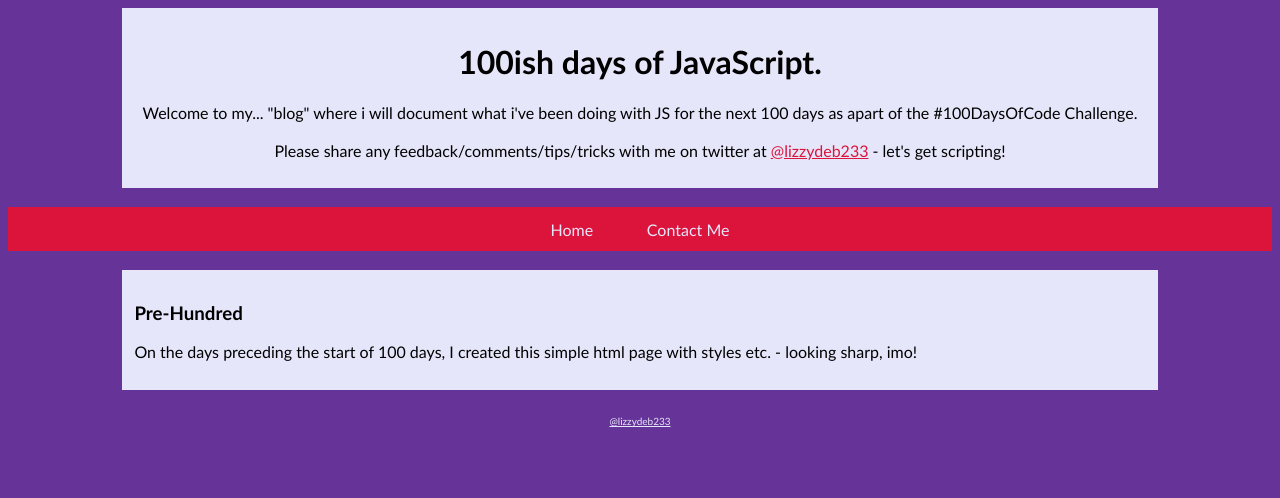
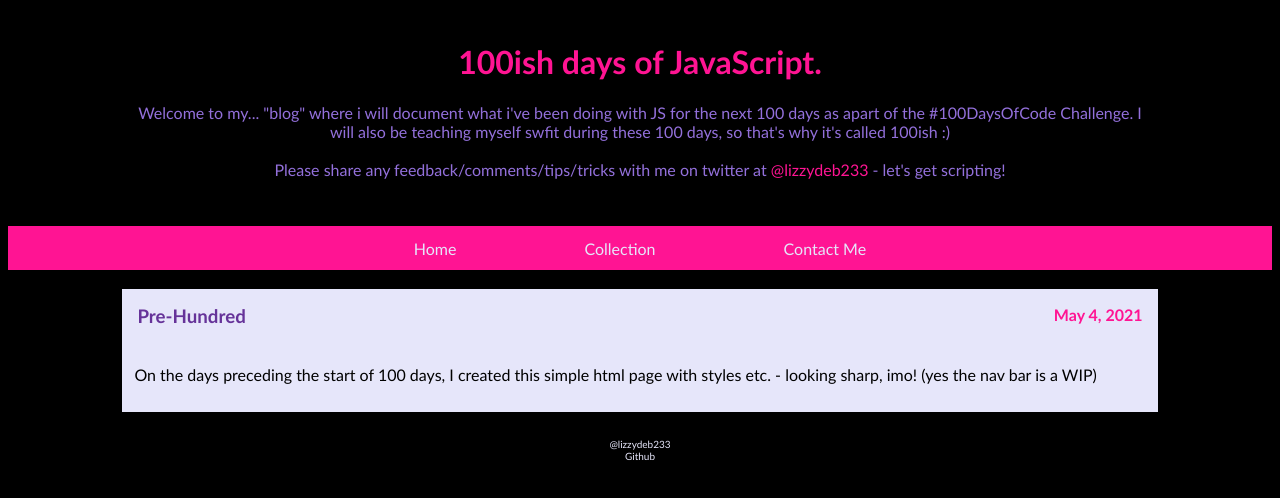
Before and after one commit to lizzyj233/100Days-JS, a website: page index.html in a window 1280 px wide. Drawn offline with Linux system fonts and the light colour scheme.

Commit message:
changed styles

```diff
--- a/index.html
+++ b/index.html
@@ -10,21 +10,30 @@
 
 <div id="welcome" class="title-container">
     <h1>100ish days of JavaScript.</h1>
-    <p>Welcome to my... "blog" where i will document what i've been doing with JS for the next 100 days as apart of the #100DaysOfCode Challenge. <br><br>Please share any feedback/comments/tips/tricks with me on twitter at <a href="https://twitter.com/lizzydeb233">@lizzydeb233</a> - let's get scripting!</p>
+    <p>Welcome to my... "blog" where i will document what i've been doing with JS for the next 100 days as apart of the #100DaysOfCode Challenge. I will also be teaching myself swfit during these 100 days, so that's why it's called 100ish :) <br><br>Please share any feedback/comments/tips/tricks with me on twitter at <a href="https://twitter.com/lizzydeb233">@lizzydeb233</a> - let's get scripting!</p>
 </div>
 <br>
 
 <div class="navigation" id="navigation">
     <a href="index.html">Home</a>
+    <a href="">Collection</a>
     <a href="">Contact Me</a>
 </div><br>
 
+<div id="today">
+<!--post template should be as follows, div id change for the day to connect to a function to populate content on view post click-->
 <div id="pre-hundred" class="content-container">
-    <h3>Pre-Hundred</h3>
-    <p>On the days preceding the start of 100 days, I created this simple html page with styles etc. - looking sharp, imo!</p>
+    <table class="post-header-table">
+        <td><h3 class="post-title">Pre-Hundred</h3></td>
+        <td><h4 class="post-date">May 4, 2021</h4></td>
+    </table>
+    <p>On the days preceding the start of 100 days, I created this simple html page with styles etc. - looking sharp, imo! (yes the nav bar is a WIP)</p>
 </div>
+</div>
+
 </body>
 <footer>
-    <a href="https://twitter.com/lizzydeb233">@lizzydeb233</a>
+    <a href="https://twitter.com/lizzydeb233">@lizzydeb233</a><br>
+    <a href="https://github.com/lizzyj233">Github</a>
 </footer>
 </html>
--- a/styles.css
+++ b/styles.css
@@ -4,38 +4,41 @@ footer{padding: 2%;
     font-size: x-small;
     color:black;}
 footer a{color:lavender;}
-td{padding: 1%;}
+
 body{font-family:'Trebuchet MS', 'Lucida Sans Unicode', 'Lucida Grande', 'Lucida Sans', Arial, sans-serif;
-    background-color:rebeccapurple }
-a{color:crimson;}
-h2.book-title-class {text-decoration: underline;}
+    background-color:black }
+
+a{color:deeppink;
+    text-decoration: none;}
+
+h1{color:deeppink;}
+
 label{text-align: right;}
 
 /*Styles for classes*/
-.main {background-color: black}
 .navigation{
     position: relative;
     overflow: hidden;
     padding: 1%;
     text-align: center;
-    background-color:crimson;
+    background-color:deeppink;
 }
 .navigation a{
     color: lavender;
     text-decoration: none;
-    padding: 2%;
+    padding: 5%;
 }
 .navigation a:hover{
-    color: crimson;
+    color: deeppink;
     background-color: black;
     text-decoration: none;
-    padding: 2%;
+    padding: 5%;
 }
 .navigation a:active{
     color: black;
     background: lavender;
     text-decoration: none;
-    padding: 2%;
+    padding: 5%;
 }
 
 .title-container {padding: 1%;
@@ -46,8 +49,7 @@ label{text-align: right;}
     display: block;
     margin-left: auto;
     margin-right: auto;
-    color:black ;
-    background-color: lavender;}
+    color:mediumpurple;}
 
 .content-container {padding: 1%;
     width: 80%;
@@ -57,3 +59,13 @@ label{text-align: right;}
     margin-right: auto;
     color: black;
     background-color: lavender;}
+
+
+/*post styles*/
+.post-title{color:rebeccapurple;
+text-align: left}
+.post-date{color:deeppink;
+text-align:right}
+.post-header-table{
+    width: 100%;
+}
```
